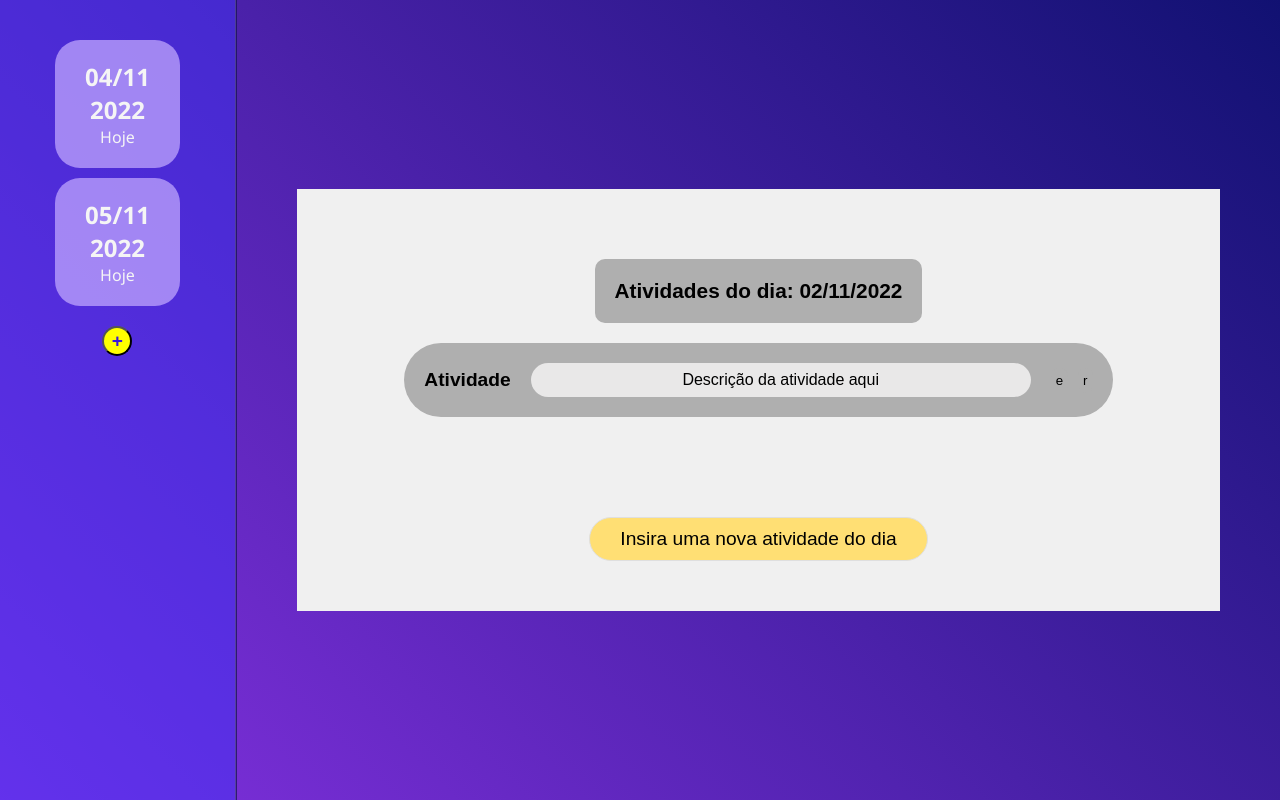
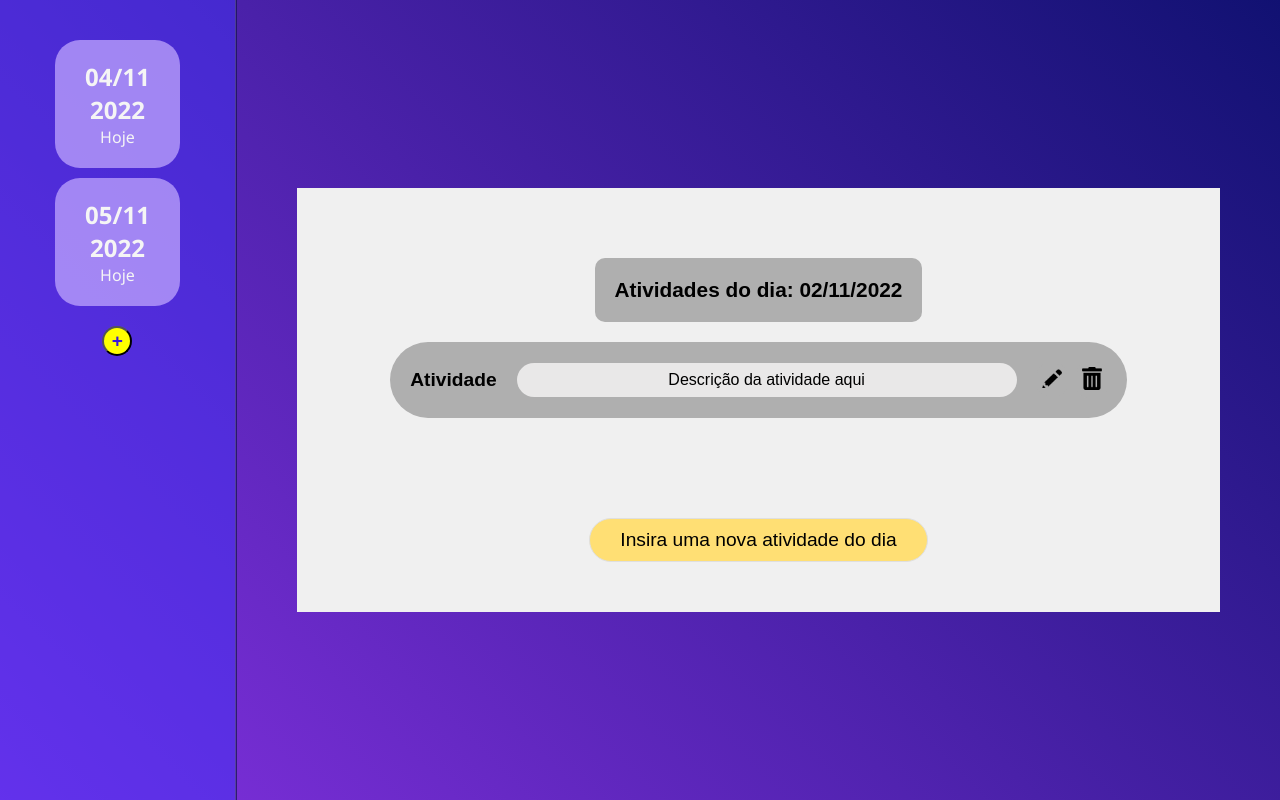
Before and after one commit to loopisagenda/loopisagenda.github.io, a website built with Parcel: page agenda.html in a window 1280 px wide. Built offline with nearby package versions, Linux system fonts and the light colour scheme.

Commit message:
View agenda icons

```diff
--- a/agenda.html
+++ b/agenda.html
@@ -31,8 +31,12 @@
           <li class="task">
             <h2>Atividade</h2>
             <p>Descrição da atividade aqui</p>
-            <button type="button">e</button>
-            <button type="button">r</button>
+            <button type="button">
+              <img src="./src/assets/edit.png" alt="">
+            </button>
+            <button type="button">
+              <img src="./src/assets/delete.png" alt="">
+            </button>
           </li>
         </ul>
 
--- a/src/styles/main.scss
+++ b/src/styles/main.scss
@@ -135,9 +135,14 @@ main {
       cursor: pointer;
       transition: 0.5s;
       border-radius: 10px;
+      width: 30px;
     }
     button:hover {
       background-color: rgb(233, 232, 232);
+    }
+
+    img {
+      width: 100%;
     }
   }
 
```
